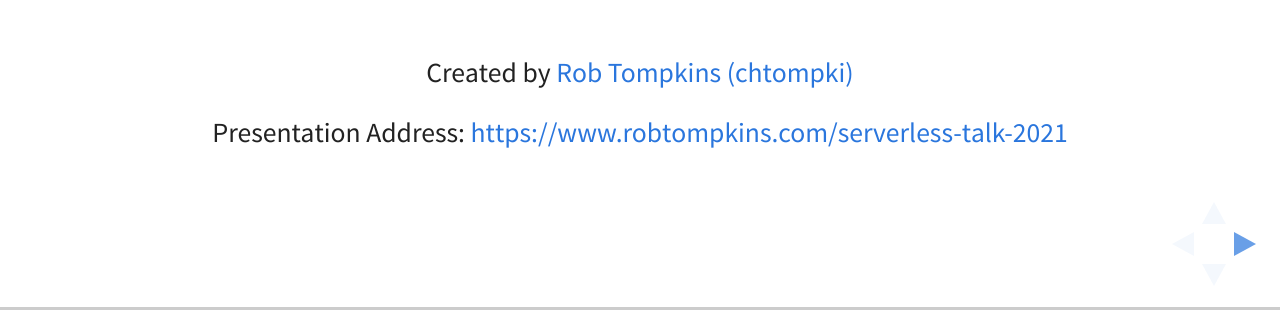
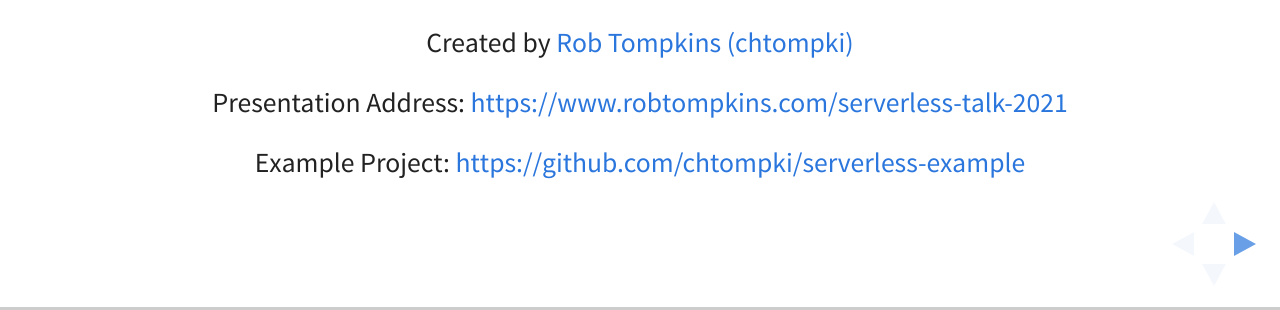
Before and after one commit to chtompki/serverless-talk-2021, a website: page index.html in a window 1280 px wide. Shown: the part 490-800 px from the top of the page. Drawn offline with nearby package versions, Linux system fonts and the light colour scheme; some packages are replaced by stand-ins of ours.

Commit message:
update: add example project to title slide

```diff
--- a/index.html
+++ b/index.html
@@ -42,6 +42,8 @@
                         Rob Tompkins (chtompki)</a></small><br/>
                 <small>Presentation Address: <a href="https://www.robtompkins.com/serverless-talk-2021">
                     https://www.robtompkins.com/serverless-talk-2021</a></small>
+                <small>Example Project: <a href="https://github.com/chtompki/serverless-example">
+                    https://github.com/chtompki/serverless-example</a></small>
             </p>
 
         </section>
```
